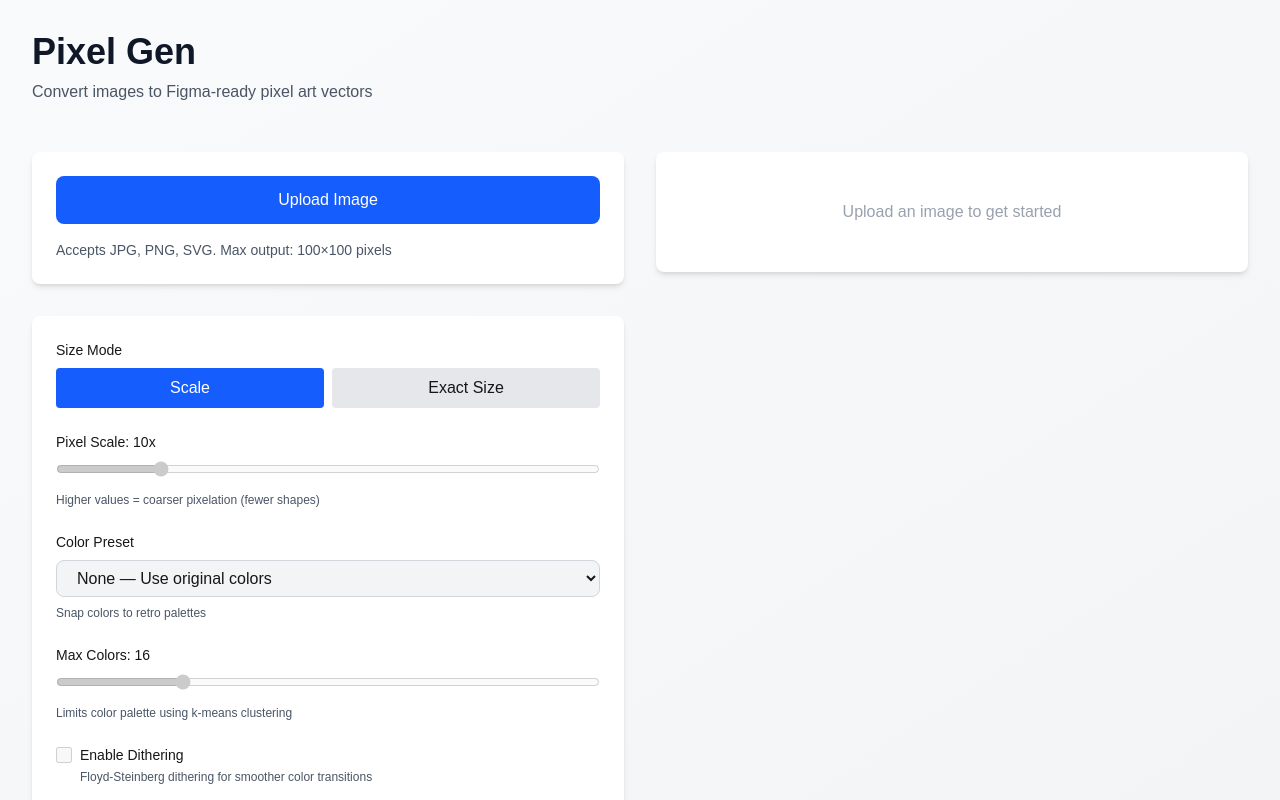
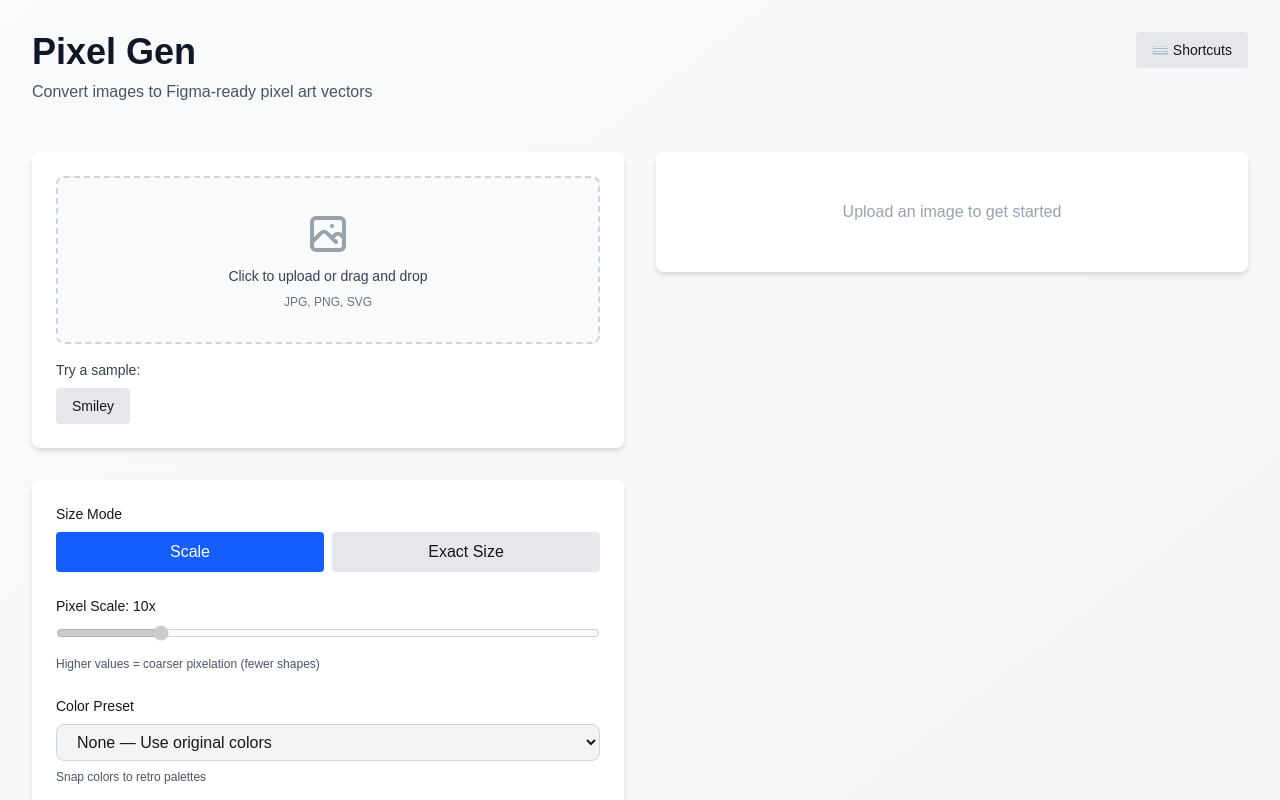
Before and after one commit to mattfwilson/pixel_gen, a Next.js app: page / in a window 1280 px wide. Shown: the top 800 px of the page. Built offline with nearby package versions, Linux system fonts and the light colour scheme.

Commit message:
Add polish features
- Drag and drop: Drop images anywhere on upload area
- Sample images: Built-in demo image (smiley face)
- Keyboard shortcuts: Arrow keys for pixel scale, Cmd+V to paste
- Shortcuts help button: Shows available keyboard shortcuts
- Visual drop zone: Dashed border with hover states

```diff
--- a/app/page.tsx
+++ b/app/page.tsx
@@ -2,6 +2,7 @@
 
 import { useState, useEffect, useRef } from 'react';
 import ImageUpload from '@/components/ImageUpload';
+import SampleImages from '@/components/SampleImages';
 import PixelPreview from '@/components/PixelPreview';
 import ColorFilter from '@/components/ColorFilter';
 import FigmaExport from '@/components/FigmaExport';
@@ -87,6 +88,59 @@
     await processImage(file, pixelSize, paletteSize, selectedPreset, sizeMode, exactWidth, exactHeight);
   };
 
+  const handleSampleSelect = async (url: string) => {
+    try {
+      const response = await fetch(url);
+      const blob = await response.blob();
+      const file = new File([blob], 'sample.svg', { type: 'image/svg+xml' });
+      handleImageSelect(file);
+    } catch (error) {
+      console.error('Failed to load sample:', error);
+    }
+  };
+
+  const handlePaste = async (e: ClipboardEvent) => {
+    const items = e.clipboardData?.items;
+    if (!items) return;
+
+    for (const item of items) {
+      if (item.type.startsWith('image/')) {
+        const file = item.getAsFile();
+        if (file) {
+          handleImageSelect(file);
+          break;
+        }
+      }
+    }
+  };
+
+  // Keyboard shortcuts
+  useEffect(() => {
+    const handleKeyDown = (e: KeyboardEvent) => {
+      if (!uploadedFile) return;
+
+      // Arrow keys to adjust pixel scale
+      if (sizeMode === 'scale' && !e.metaKey && !e.ctrlKey && !e.altKey) {
+        if (e.key === 'ArrowUp') {
+          e.preventDefault();
+          handlePixelSizeChange(Math.min(50, pixelSize + 1));
+        } else if (e.key === 'ArrowDown') {
+          e.preventDefault();
+          handlePixelSizeChange(Math.max(1, pixelSize - 1));
+        }
+      }
+    };
+
+    window.addEventListener('keydown', handleKeyDown);
+    window.addEventListener('paste', handlePaste as any);
+
+    return () => {
+      window.removeEventListener('keydown', handleKeyDown);
+      window.removeEventListener('paste', handlePaste as any);
+    };
+  }, [uploadedFile, pixelSize, sizeMode]);
+
+
   const handleDitheringChange = (enabled: boolean) => {
     setUseDithering(enabled);
     if (uploadedFile) {
@@ -169,20 +223,45 @@
     <main className="min-h-screen bg-gradient-to-br from-gray-50 to-gray-100 p-8">
       <div className="max-w-7xl mx-auto">
         <header className="mb-12">
+          <div className="flex items-start justify-between">
+            <div>
               <h1 className="text-4xl font-bold text-gray-900 mb-2">
                 Pixel Gen
               </h1>
               <p className="text-gray-600">
                 Convert images to Figma-ready pixel art vectors
               </p>
+            </div>
+            <button
+              onClick={() => {
+                const shortcuts = `Keyboard Shortcuts:
+• Arrow Up/Down: Adjust pixel scale
+• Cmd/Ctrl + V: Paste image from clipboard
+
+Tips:
+• Drag & drop images anywhere
+• Double-click color swatches to copy hex
+• Use presets for retro game art styles`;
+                alert(shortcuts);
+              }}
+              className="px-4 py-2 text-sm bg-gray-200 hover:bg-gray-300 rounded transition-colors"
+              title="Keyboard shortcuts"
+            >
+              ⌨️ Shortcuts
+            </button>
+          </div>
         </header>
 
         <div className="grid grid-cols-1 lg:grid-cols-2 gap-8">
           {/* Left Column: Upload and Controls */}
           <div className="flex flex-col gap-8">
-            <div className="bg-white p-6 rounded-lg shadow-md">
+            <div className="bg-white p-6 rounded-lg shadow-md flex flex-col gap-4">
               <ImageUpload
                 onImageSelect={handleImageSelect}
+                disabled={processing}
+              />
+              <SampleImages
+                onSampleSelect={handleSampleSelect}
                 disabled={processing}
               />
             </div>
--- a/components/ImageUpload.tsx
+++ b/components/ImageUpload.tsx
@@ -1,6 +1,6 @@
 'use client';
 
-import { ChangeEvent, useRef } from 'react';
+import { ChangeEvent, useRef, useState, DragEvent } from 'react';
 
 interface ImageUploadProps {
   onImageSelect: (file: File) => void;
@@ -9,10 +9,34 @@
 
 export default function ImageUpload({ onImageSelect, disabled }: ImageUploadProps) {
   const inputRef = useRef<HTMLInputElement>(null);
+  const [isDragging, setIsDragging] = useState(false);
 
   const handleChange = (e: ChangeEvent<HTMLInputElement>) => {
     const file = e.target.files?.[0];
-    if (file) {
+    if (file && file.type.startsWith('image/')) {
+      onImageSelect(file);
+    }
+  };
+
+  const handleDragOver = (e: DragEvent) => {
+    e.preventDefault();
+    if (!disabled) {
+      setIsDragging(true);
+    }
+  };
+
+  const handleDragLeave = () => {
+    setIsDragging(false);
+  };
+
+  const handleDrop = (e: DragEvent) => {
+    e.preventDefault();
+    setIsDragging(false);
+
+    if (disabled) return;
+
+    const file = e.dataTransfer.files?.[0];
+    if (file && file.type.startsWith('image/')) {
       onImageSelect(file);
     }
   };
@@ -27,16 +51,30 @@
         disabled={disabled}
         className="hidden"
       />
-      <button
-        onClick={() => inputRef.current?.click()}
-        disabled={disabled}
-        className="px-6 py-3 bg-blue-600 text-white rounded-lg hover:bg-blue-700 disabled:bg-gray-400 disabled:cursor-not-allowed transition-colors"
+
+      <div
+        onDragOver={handleDragOver}
+        onDragLeave={handleDragLeave}
+        onDrop={handleDrop}
+        className={`
+          border-2 border-dashed rounded-lg p-8 text-center transition-all
+          ${isDragging ? 'border-blue-600 bg-blue-50' : 'border-gray-300 bg-gray-50'}
+          ${disabled ? 'opacity-50 cursor-not-allowed' : 'cursor-pointer hover:border-blue-400 hover:bg-blue-50'}
+        `}
+        onClick={() => !disabled && inputRef.current?.click()}
       >
-        Upload Image
-      </button>
-      <p className="text-sm text-gray-600">
-        Accepts JPG, PNG, SVG. Max output: 100×100 pixels
-      </p>
+        <div className="flex flex-col items-center gap-2">
+          <svg className="w-12 h-12 text-gray-400" fill="none" stroke="currentColor" viewBox="0 0 24 24">
+            <path strokeLinecap="round" strokeLinejoin="round" strokeWidth={2} d="M4 16l4.586-4.586a2 2 0 012.828 0L16 16m-2-2l1.586-1.586a2 2 0 012.828 0L20 14m-6-6h.01M6 20h12a2 2 0 002-2V6a2 2 0 00-2-2H6a2 2 0 00-2 2v12a2 2 0 002 2z" />
+          </svg>
+          <p className="text-sm font-medium text-gray-700">
+            {isDragging ? 'Drop image here' : 'Click to upload or drag and drop'}
+          </p>
+          <p className="text-xs text-gray-500">
+            JPG, PNG, SVG
+          </p>
+        </div>
+      </div>
     </div>
   );
 }
--- /dev/null
+++ b/components/SampleImages.tsx
@@ -0,0 +1,34 @@
+'use client';
+
+interface SampleImagesProps {
+  onSampleSelect: (url: string) => void;
+  disabled?: boolean;
+}
+
+const SAMPLES = [
+  { name: 'Smiley', url: '/samples/smiley.svg' },
+];
+
+export default function SampleImages({ onSampleSelect, disabled }: SampleImagesProps) {
+  const handleSampleClick = async (url: string) => {
+    onSampleSelect(url);
+  };
+
+  return (
+    <div className="flex flex-col gap-2">
+      <p className="text-sm font-medium text-gray-700">Try a sample:</p>
+      <div className="flex gap-2">
+        {SAMPLES.map(sample => (
+          <button
+            key={sample.url}
+            onClick={() => handleSampleClick(sample.url)}
+            disabled={disabled}
+            className="px-4 py-2 text-sm bg-gray-200 hover:bg-gray-300 disabled:bg-gray-100 disabled:cursor-not-allowed rounded transition-colors"
+          >
+            {sample.name}
+          </button>
+        ))}
+      </div>
+    </div>
+  );
+}
```
Also changed, not shown: public/samples/smiley.svg (added). Lines whose indentation alone changed are shown as unchanged.
